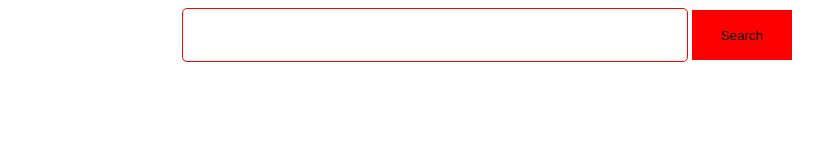
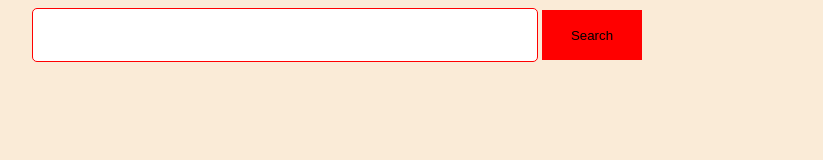
Before and after one commit to farukkhann/movie_info_app, a plain HTML site: page index.html in a window 1280 px wide. Shown: the whole page, without its empty margins (426-1249 px from the left). Drawn offline with Linux system fonts and the light colour scheme.

Commit message:
completed

```diff
--- a/index.html.html
+++ b/index.html
@@ -6,6 +6,9 @@
     <meta name="viewport" content="width=device-width, initial-scale=1.0">
     <title>Document</title>
     <style>
+        body{
+            background-color: antiquewhite;
+        }
         #poster{
             width: 500px;
             height: 700px;
@@ -24,7 +27,7 @@
             width: 500px;
             border: solid 1px red;
             border-radius: 5px;
-            margin-left: 600px;
+            margin-left: 450px;
         }
 
     </style>
```
